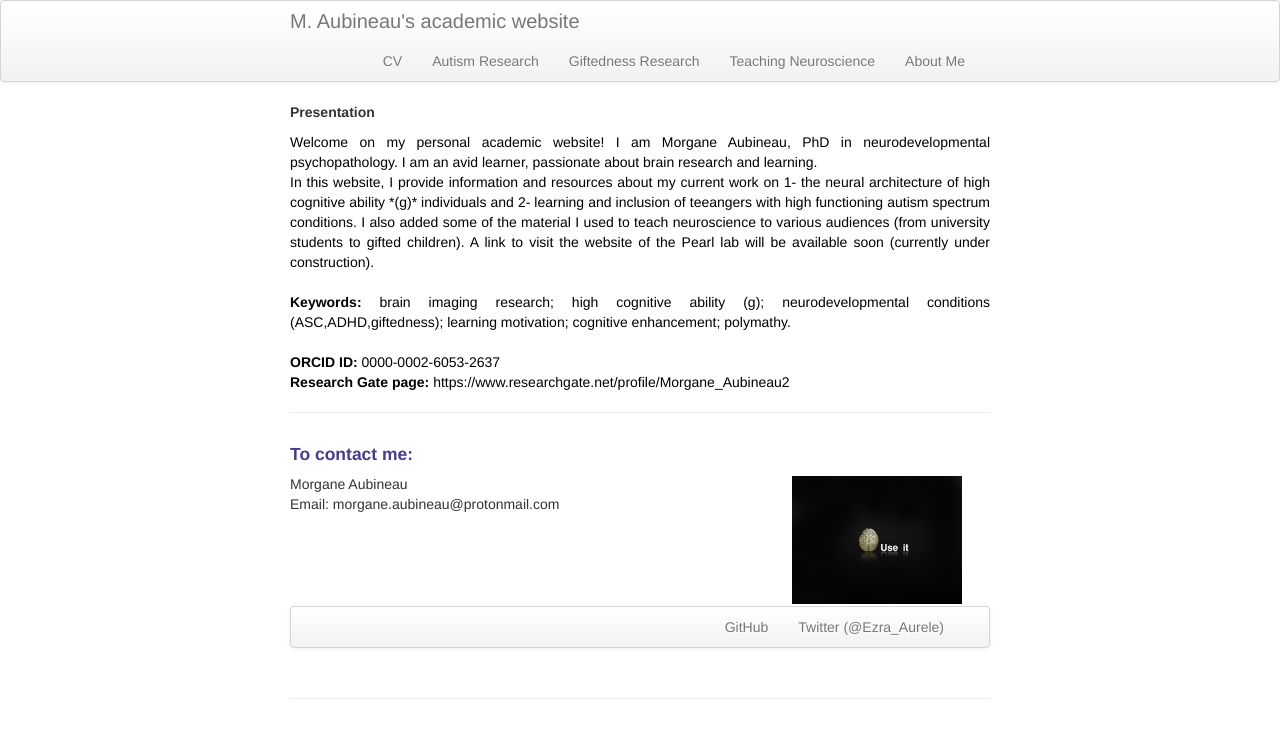
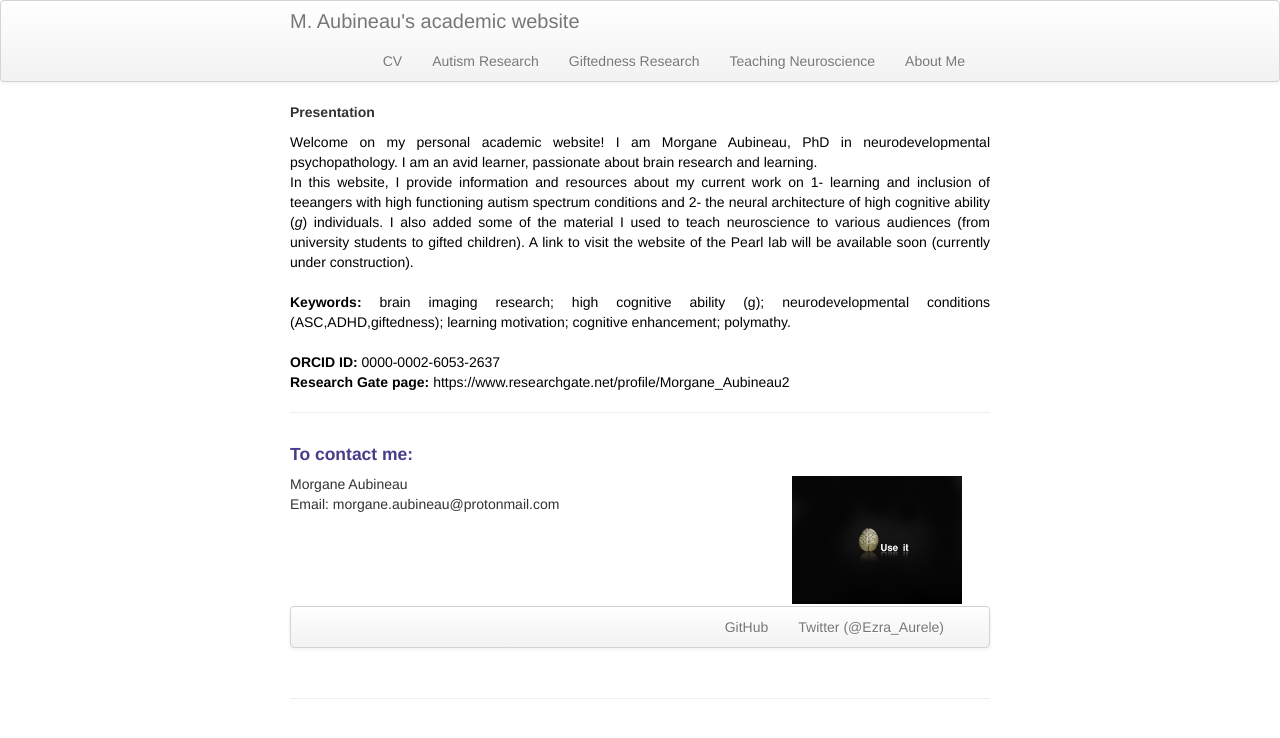
Before and after one commit to morgane-aubineau/My_personal_website, a Jekyll site: the page built from index.md, in a window 1280 px wide. Shown: the top 738 px of the page. Built offline with Jekyll 4.4.1, drawn with Linux system fonts in a browser that asks for light colours.

```diff
--- a/index.md
+++ b/index.md
@@ -14,7 +14,7 @@ keywords: Brain, Intellectual Giftedness, Autism Spectrum Conditions, Polymathy
 </style>
 
 <p class="intro">Welcome on my personal academic website! I am Morgane Aubineau, PhD in neurodevelopmental psychopathology. I am an avid learner, passionate about brain research and learning. <br>
-In this website, I provide information and resources about my current work on 1- the neural architecture of high cognitive ability *(g)* individuals and 2- learning and inclusion of teeangers with high functioning autism spectrum conditions. I also added some of the material I used to teach neuroscience to various audiences (from university students to gifted children). A link to visit the website of the Pearl lab will be available soon (currently under construction).<br><br>
+In this website, I provide information and resources about my current work on 1- learning and inclusion of teeangers with high functioning autism spectrum conditions and 2- the neural architecture of high cognitive ability (<em>g</em>) individuals. I also added some of the material I used to teach neuroscience to various audiences (from university students to gifted children). A link to visit the website of the Pearl lab will be available soon (currently under construction).<br><br>
 
 <strong>Keywords:</strong> brain imaging research; high cognitive ability (g); neurodevelopmental conditions (ASC,ADHD,giftedness); learning motivation; cognitive enhancement; polymathy.<br><br>
 
```
Also changed, not shown: other parts of index.md (+1 -1 lines).
